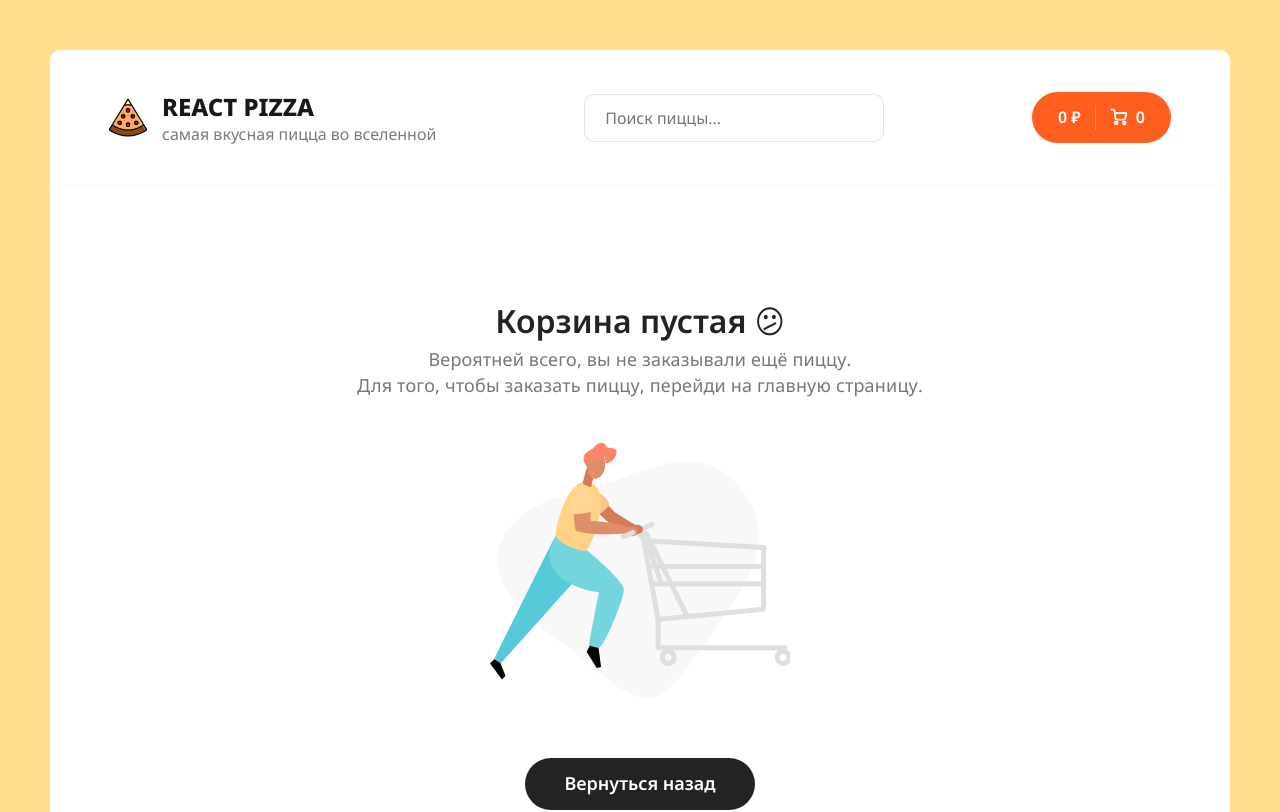
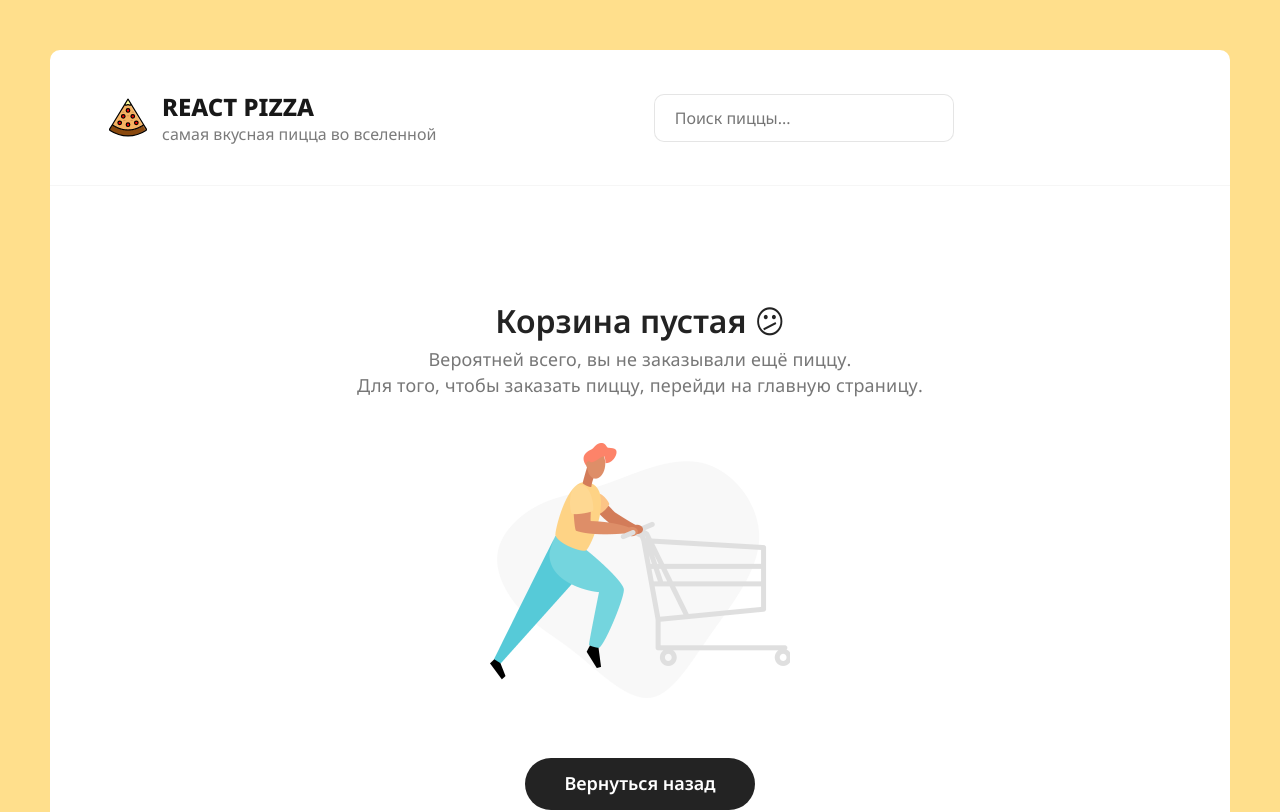
Before and after one commit to Noch4nce/pizza-maker, a React (Create React App) app: page /cart in a window 1280 px wide. Shown: the top 812 px of the page. Built offline with nearby package versions, Linux system fonts and the light colour scheme.

Commit message:
use location

```diff
--- a/src/components/Header/HeaderCart/HeaderCart.jsx
+++ b/src/components/Header/HeaderCart/HeaderCart.jsx
@@ -1,14 +1,16 @@
 import React from 'react'
-import { Link } from 'react-router-dom'
+import { Link, useLocation } from 'react-router-dom'
 import { useSelector } from 'react-redux'
 
 import { getCartDataSelector } from '../../../redux/reducers/cartSlice'
 
 const HeaderCart = () => {
 	const { totalPrice, totalCartCount } = useSelector(getCartDataSelector)
+	const location = useLocation()
 
 	return (
 		<div className="header__cart">
+			{location.pathname !== '/cart' && (
 				<Link to="/cart" className="button button--cart">
 					<span>{totalPrice} ₽</span>
 					<div className="button__delimiter" />
@@ -43,6 +45,7 @@
 					</svg>
 					<span>{totalCartCount}</span>
 				</Link>
+			)}
 		</div>
 	)
 }
```
Lines whose indentation alone changed are shown as unchanged.
